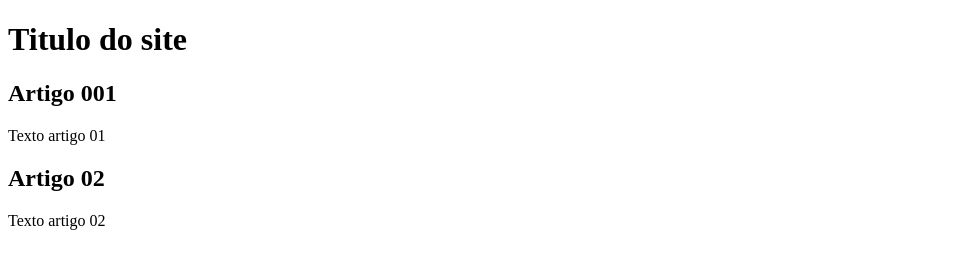
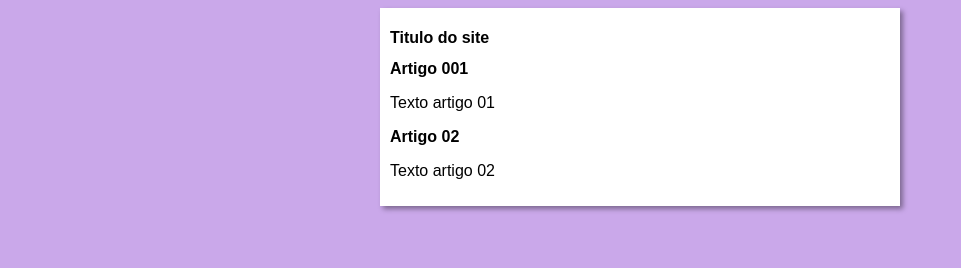
Before and after one commit to Andrelbcarvalho/Projeto-site, a plain HTML site: page index.html in a window 1280 px wide. Shown: the whole page, without its empty margins (0-961 px from the left). Drawn offline with Linux system fonts and the light colour scheme.

Commit message:
Inicio o design

```diff
--- /dev/null
+++ b/estilo/style.css
@@ -0,0 +1,16 @@
+* {
+    font-family: Arial, Helvetica, sans-serif;
+    font-size: 16px;
+}
+
+body {
+    background-color: rgb(202, 168, 234);
+}
+
+main {
+    background-color: white;
+    width: 500px;
+    margin: auto;
+    padding: 10px;
+    box-shadow: 3px 3px 5px rgba(0, 0, 0, 0.385);
+}
--- a/index.html
+++ b/index.html
@@ -5,6 +5,7 @@
     <meta http-equiv="X-UA-Compatible" content="IE=edge">
     <meta name="viewport" content="width=device-width, initial-scale=1.0">
     <title>Titulo do site</title>
+    <link rel="stylesheet" href="estilo/style.css">
 </head>
 <body>
     <main>
```
